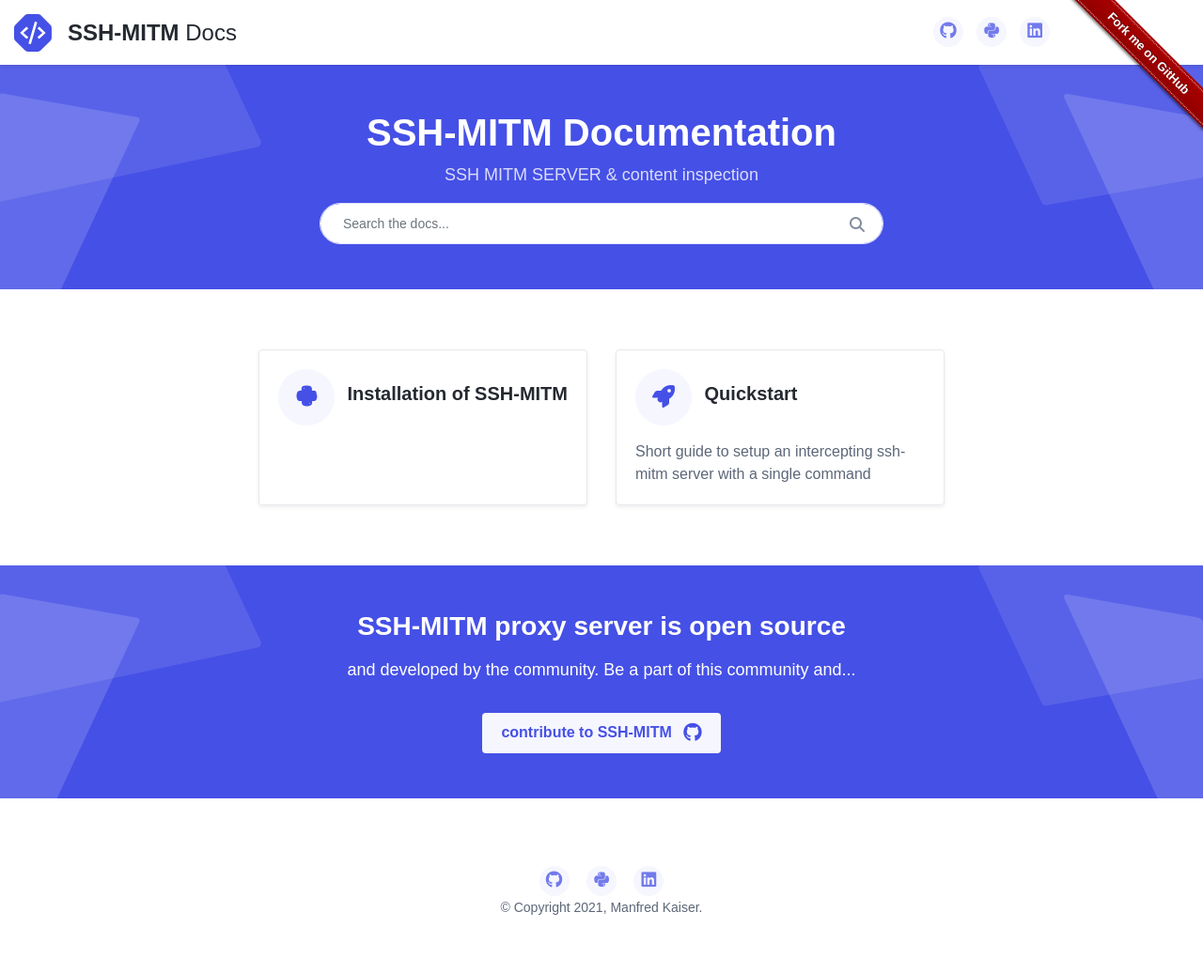
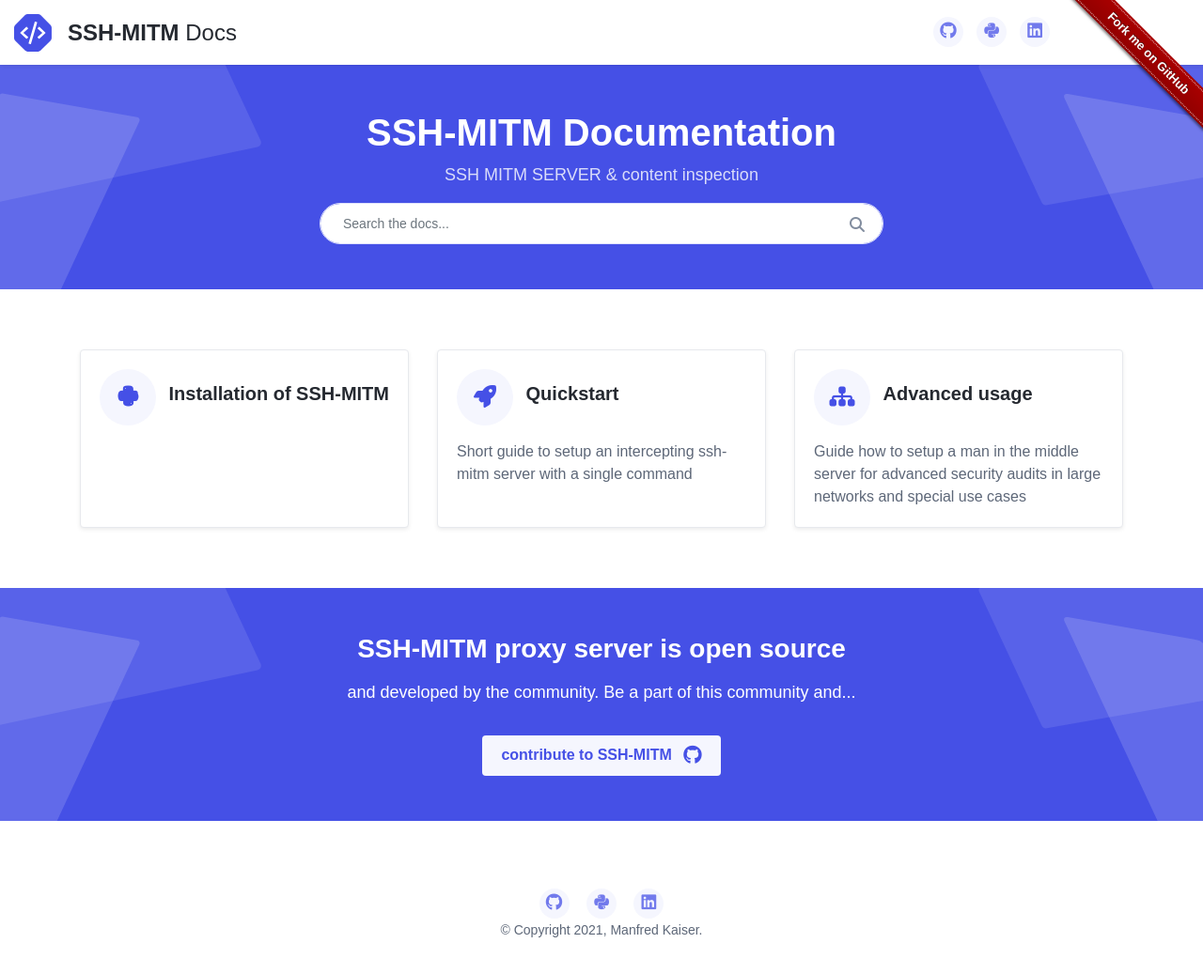
Before and after one commit to ssh-mitm/ssh-mitm, a Sphinx documentation site: the page built from doc/index.rst, in a window 1280 px wide and 1050 px high. Shown: the top 1037 px of the window at 94% size. Built offline with Sphinx 7.4.7, drawn with Linux system fonts in a browser that asks for light colours; nearby versions of some CDN libraries.

Commit message:
added advanced usage docs

```diff
--- a/doc/_static/assets/css/sphinx.css
+++ b/doc/_static/assets/css/sphinx.css
@@ -210,3 +210,36 @@
 .hiddensearch {
     visibility: hidden;
 }
+
+
+/* notes boxes */
+.admonition {
+    padding: 12px;
+    line-height: 24px;
+    margin-bottom: 24px;
+    background: #e7f2fa
+}
+
+.admonition-title {
+    color: #fff;
+    font-weight: bold;
+    display: block;
+    color: #fff;
+    background: #6ab0de;
+    margin: -12px;
+    padding: 6px 12px;
+    margin-bottom: 12px
+}
+.admonition-title:before {
+    font-family: FontAwesome;
+    content: "\f05a";
+    margin-right: 4px
+}
+
+.warning {
+    background: #ffedcc
+}
+
+.warning .admonition-title {
+    background: #f0b37e
+}
--- a/doc/_static/assets/css/toctree-icons.css
+++ b/doc/_static/assets/css/toctree-icons.css
@@ -9,3 +9,9 @@
     font-family: FontAwesome;
     content: "\f135";
 }
+
+#docs-nav .toctree-l1:nth-child(3):before,
+#docs-cards .toctree-l1:nth-child(3) i:before {
+    font-family: FontAwesome;
+    content: "\f0e8";
+}
--- a/doc/conf.py
+++ b/doc/conf.py
@@ -67,7 +67,8 @@
 
 page_descriptions = {
     'install.html': 'SSH-MITM server is easy to install with Python and PIP',
-    'quickstart.html': 'Short guide to setup an intercepting ssh-mitm server with a single command'
+    'quickstart.html': 'Short guide to setup an intercepting ssh-mitm server with a single command',
+    'advanced-usage.html': 'Guide how to setup a man in the middle server for advanced security audits in large networks and special use cases',
 }
 
 html_context = {
--- a/doc/index.rst
+++ b/doc/index.rst
@@ -7,3 +7,4 @@
 
    install
    quickstart
+   advanced-usage
```
Also changed, not shown: doc/advanced-usage.rst (added, +84 -0 lines).
